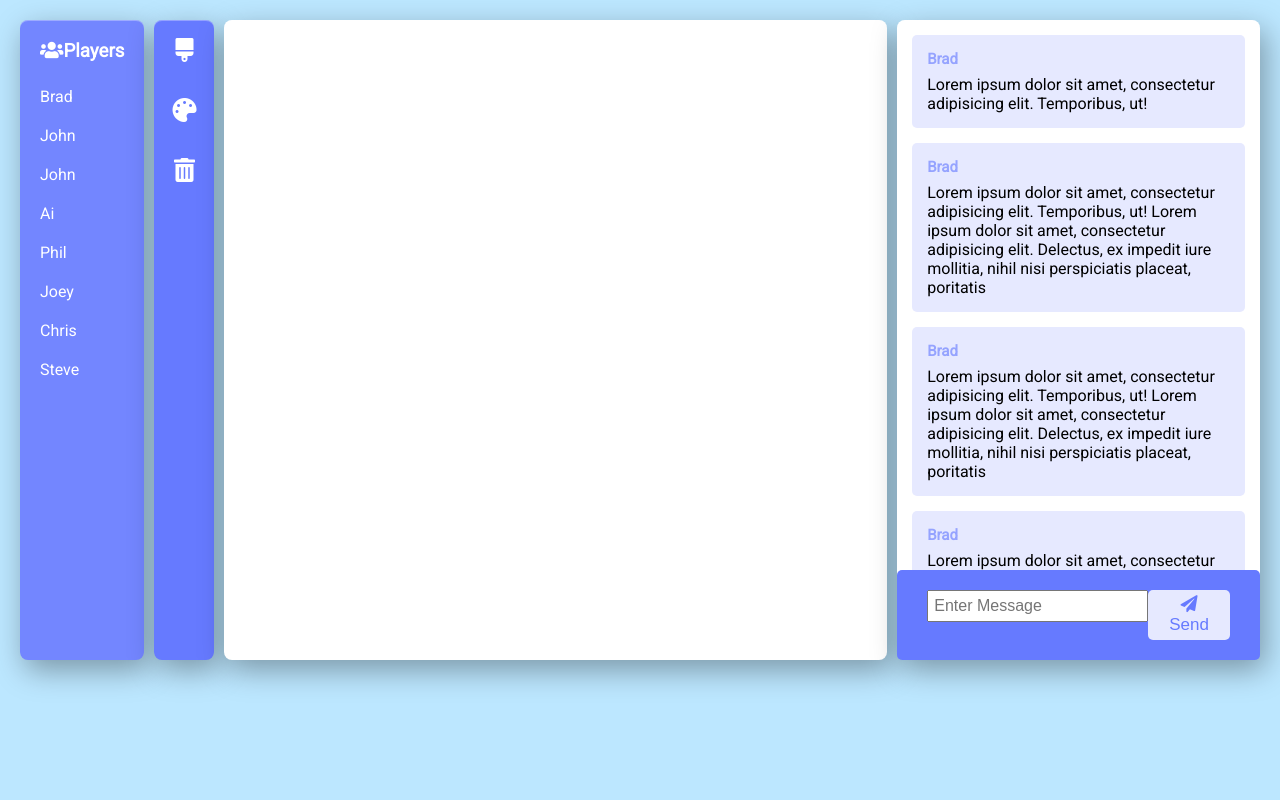
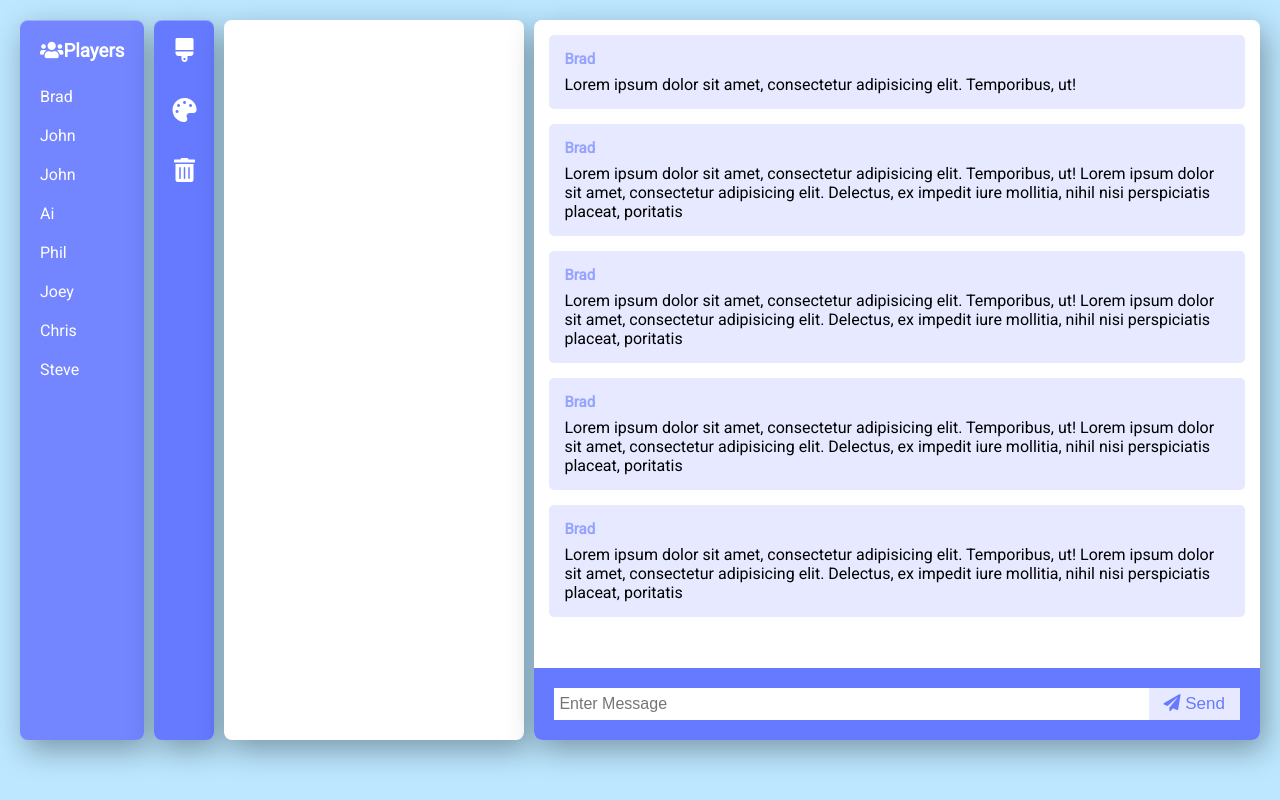
Before and after one commit to The-modest-AI/CanvasProto, a website: page public/index.html in a window 1280 px wide. Drawn offline with nearby package versions, Linux system fonts and the light colour scheme; no server answers.

Commit message:
Fixed resizing issue

```diff
--- a/public/css/style.css
+++ b/public/css/style.css
@@ -33,14 +33,6 @@ a {
     text-decoration: none;
 }
 
-.btn {
-    cursor: pointer;
-    padding: 5px 15px;
-    background: var(--light-color);
-    color: var(--dark-color-a);
-    border: 0;
-    font-size: 17px;
-}
 
 /* Join Page */
 .join-container {
@@ -94,20 +86,11 @@ a {
     width: 100%;
 }
 
-@media (max-width: 700px) {
-    .chat-main {
-        display: block;
-    }
-
-    /*.chat-sidebar {*/
-    /*    display: none;*/
-    /*}*/
-}
-
 /* side */
 .chat-sidebar {
     background: var(--dark-color-b);
     color: #fff;
+    height: 100%;
     padding: 20px 20px 60px;
     overflow: auto;
     box-shadow: 5px 10px 30px 0 rgba(0, 0, 0, 0.35), inset 0 1px 0 0 rgba(255, 255, 255, 0.3);
@@ -156,10 +139,12 @@ a {
     margin-bottom: 7px;
 }
 
+/*Chat Input box*/
 .chat-form-container {
-    padding: 20px 30px;
+    padding: 20px;
     background-color: var(--dark-color-a);
-    border-radius: 5px;
+    border-bottom-left-radius: 8px;
+    border-bottom-right-radius: 8px;
 }
 
 .chat-form-container form {
@@ -177,10 +162,6 @@ a {
 #brushButton {
     border-top-left-radius: 8px;
     border-top-right-radius: 8px;
-}
-
-.btn {
-    border-radius: 5px;
 }
 
 /*toolbox*/
@@ -218,11 +199,27 @@ a {
     box-shadow: 5px 10px 30px 0 rgba(0, 0, 0, 0.35), inset 0 1px 0 0 rgba(255, 255, 255, 0.3);
     border-radius: 8px;
     width: 100%;
+    image-rendering: pixelated;
     height: 100%;
 }
 
-.canvas {
+.drawCanvas {
     flex-grow: 1;
+}
+
+#msg {
+    border-radius: 0;
+    border: 0
+}
+
+.btn {
+    cursor: pointer;
+    padding: 5px 15px;
+    margin: 0;
+    background: var(--light-color);
+    color: var(--dark-color-a);
+    border: 0;
+    font-size: 17px;
 }
 
 /*parent div*/
@@ -230,5 +227,10 @@ a {
     display: flex;
     flex-wrap: wrap;
     gap: 10px;
-    height: 80vh;
+    height: 90vh;
 }
+
+.btn:hover {
+    background-color: #4e62fc;
+    color: var(--light-color);
+}
```
